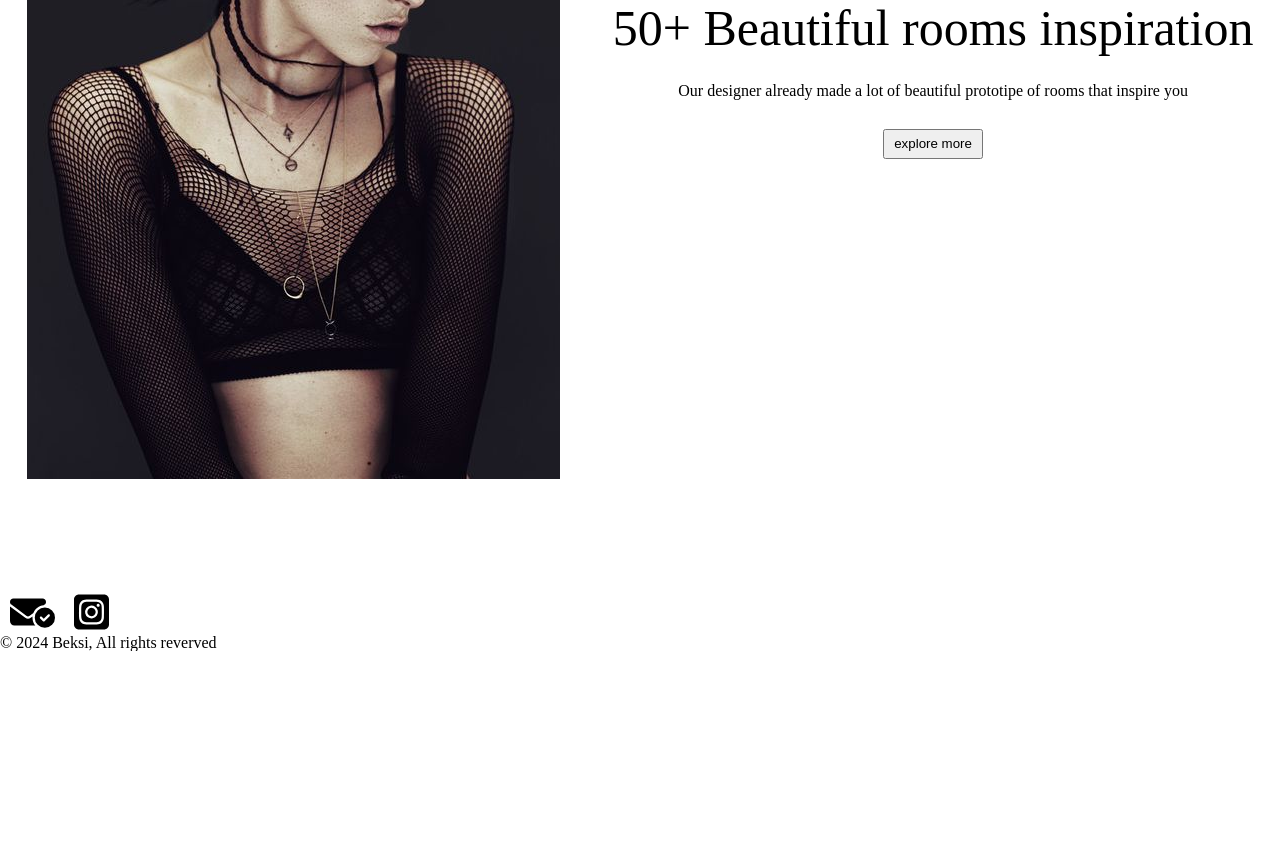
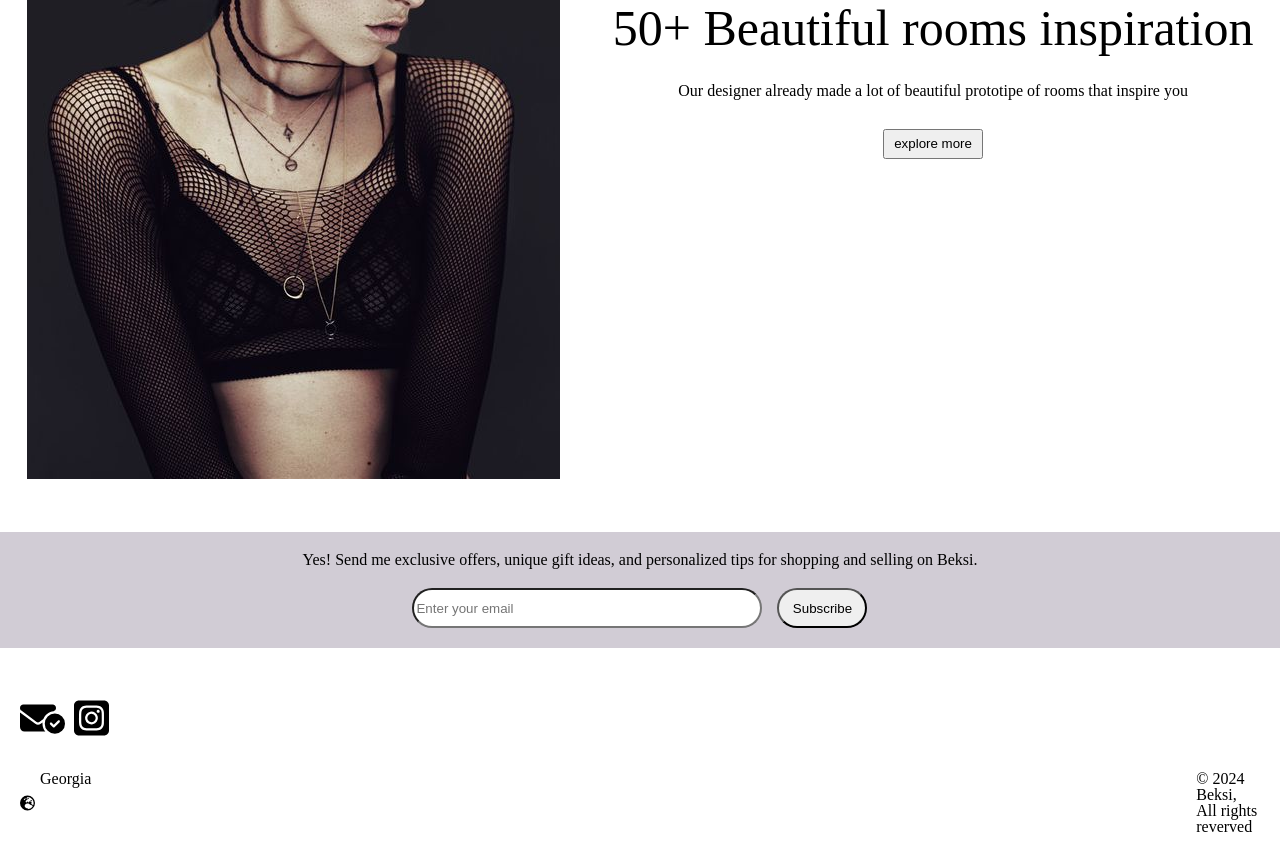
Before and after one commit to ani-ananiashvili/Beksi_Shop, a plain HTML site: page index.html in a window 1280 px wide. Shown: the part 1379-2234 px from the top of the page. Before the commit the page ends 2030 px from the top, so only its background shows below. Drawn offline with Linux system fonts and the light colour scheme.

Commit message:
add trial email button

```diff
--- a/css/style.css
+++ b/css/style.css
@@ -13,7 +13,7 @@
 
 .headerIcons {
   display: flex;
-  gap: 40px;
+  gap: 30px;
 }
 
 .headerIcons img {
@@ -63,14 +63,13 @@ ul li a:hover::after {
   width: 100%;
 }
 
-
 /* search form */
 
 .searchSection {
   display: flex;
   justify-content: center;
   align-items: center;
-  gap: 40px;
+  gap: 20px;
 }
 
 .form {
@@ -89,10 +88,6 @@ ul li a:hover::after {
   width: 40px;
   height: 40px;
 }
-
-
-
-
 
 /* registration */
 
@@ -116,7 +111,6 @@ ul li a:hover::after {
   color: black;
   border-radius: 20px;
 } */
-
 
 /* product section */
 
@@ -165,7 +159,6 @@ ul li a:hover::after {
   height: 40px;
 }
 
-
 /* image section */
 
 .imageSection {
@@ -173,6 +166,7 @@ ul li a:hover::after {
   display: flex;
   align-items: center;
   justify-content: space-around;
+  margin-bottom: 50px;
 }
 
 .imageTxt {
@@ -180,7 +174,6 @@ ul li a:hover::after {
   flex-direction: column;
   text-align: center;
   gap: 30px;
-
 }
 
 .imageTxt span {
@@ -196,9 +189,42 @@ gap: 30px;
   height: 30px;
 }
 
+/* send me section */
 
+.sendMe {
+  display: flex;
+  justify-content: center;
+  align-items: center;
+  text-align: center;
+  padding: 20px;
 
+  background-color: rgb(209, 204, 213);
+}
 
+.sendMeAll {
+  display: flex;
+  flex-direction: column;
+  gap: 20px;
+}
+
+.enterSubsc {
+  display: flex;
+  justify-content: center;
+  /* flex-direction: column; */
+  gap: 15px;
+}
+
+.enter {
+  width: 350px;
+  height: 40px;
+  border-radius: 20px;
+}
+
+.sub {
+  width: 90px;
+  height: 40px;
+  border-radius: 20px;
+}
 
 /* footer section */
 
@@ -206,15 +232,23 @@ footer div a img {
   width: 45px;
   height: 40px;
 
-  margin: 50px 0px 0px 10px;
+  margin: 30px 0px 30px 0px;
  }
 
 footer {
-  padding-top: 60px;
+  padding: 20px;
   display: flex;
 }
 
-footer div p {
+.lastFooter {
   display: flex;
-  justify-content: center;
+  gap: 5px;
 }
+
+.lastFooter img {
+  width: 15px;
+}
+
+.lastFooter span {
+  margin-right: 1100px;
+}
--- a/index.html
+++ b/index.html
@@ -130,9 +130,34 @@
       </div>
     </section>
 
+    <!-- send me section -->
+
+    <section class="sendMe">
+      <div class="sendMeAll">
+        <p>
+          Yes! Send me exclusive offers, unique gift ideas, and personalized
+          tips for shopping and selling on Beksi.
+        </p>
+        <div class="enterSubsc">
+          <div>
+            <input
+              class="enter"
+              id=""
+              placeholder="Enter your email"
+              name="email_address"
+            />
+          </div>
+          <div>
+            <button type="submit" class="sub">Subscribe</button>
+          </div>
+        </div>
+      </div>
+    </section>
+
     <!-- footer section -->
 
     <footer>
+      <div>
         <div>
           <a
             href="https://mail.google.com/mail/u/0/#inbox?compose=GTvVlcSHwfPjTmrbdBqfcwnpBSVmfqPwsRxpLZKXQbmkqvJwdgQvcMjNCkHXvHvgtsgXnBvmrpSWN"
@@ -142,7 +167,14 @@
           <a href="https://www.instagram.com/onlineshopbeksi/" target="_blank"
             ><img src="images/instagram.svg" alt="instagram.com"
           /></a>
+        </div>
+        <div>
+          <div class="lastFooter">
+            <img src="images/earth-europe-solid.svg" alt="icon" />
+            <span>Georgia</span>
             <p>© 2024 Beksi, All rights reverved</p>
+          </div>
+        </div>
       </div>
     </footer>
   </body>
```
Also changed, not shown: images/earth-europe-solid.svg (added). Lines whose indentation alone changed are shown as unchanged.
